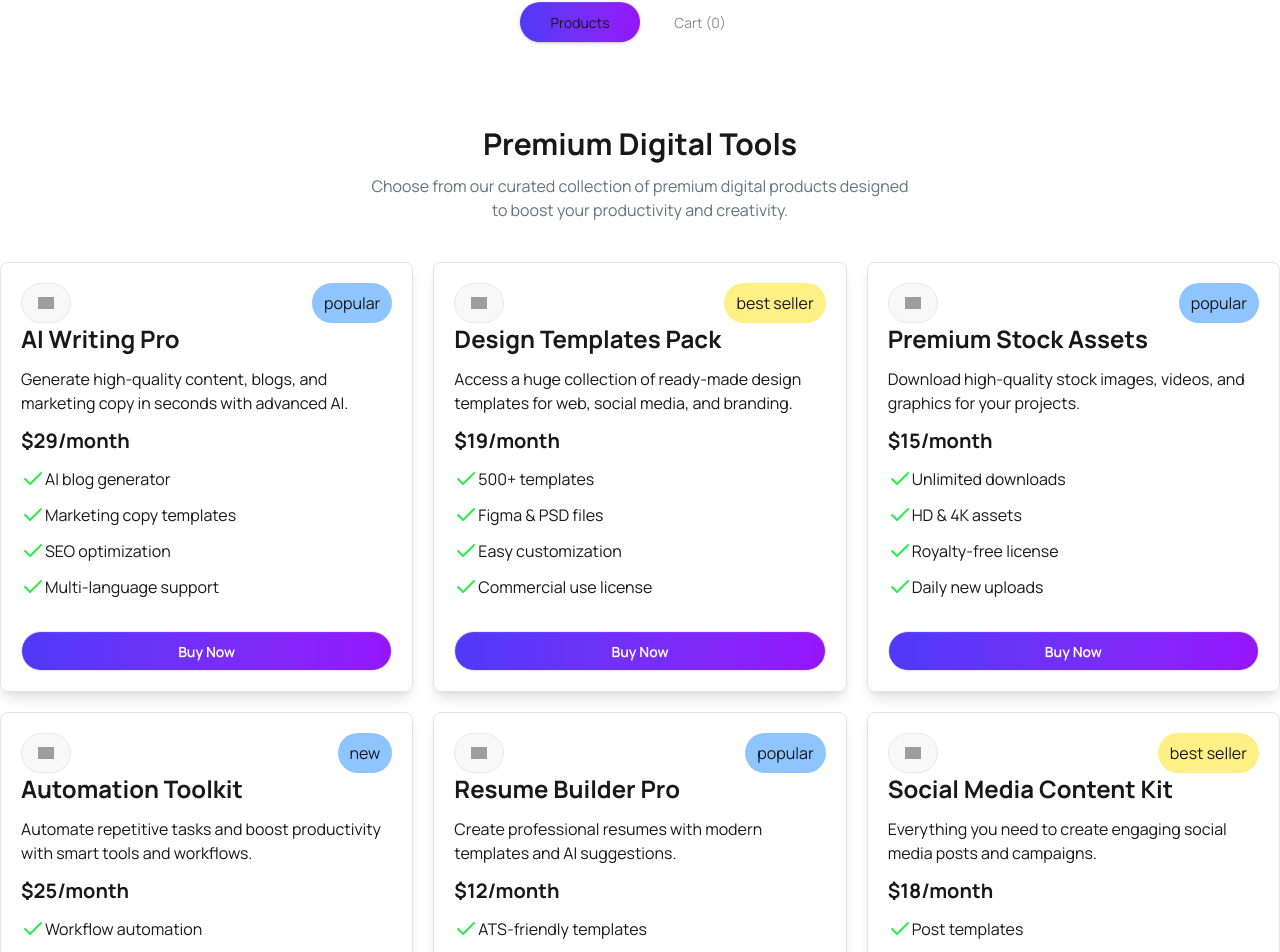
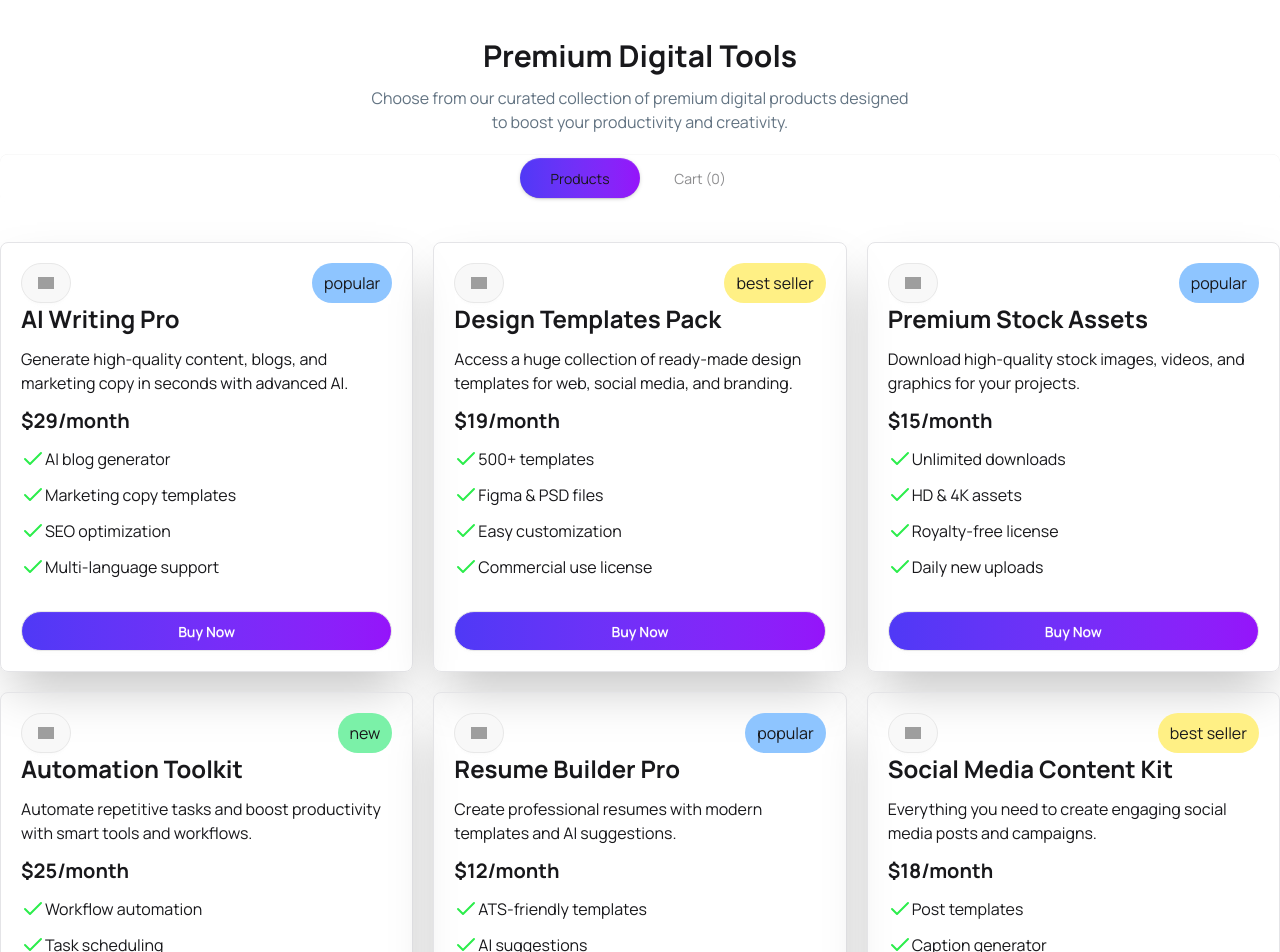
Before and after one commit to Dinislamj6/b13-A6-repo, a React (Vite) app: page / in a window 1280 px wide. Shown: the part 942-1894 px from the top of the page. Built offline with nearby package versions, Linux system fonts and the light colour scheme; grey boxes are pictures that could not be loaded.

Commit message:
added Tabs component

```diff
--- a/src/App.jsx
+++ b/src/App.jsx
@@ -19,7 +19,7 @@ function App() {
 
 const [activeTab,setActiveTab] = useState("products")
 const [carts ,setCarts] = useState([])
-console.log(carts);
+
 
   return (
     <>
@@ -27,16 +27,16 @@ console.log(carts);
       <Banner></Banner>
       <Star></Star>
 
-        <div className="tabs tabs-box justify-center bg-transparent mt-5">
+        {/* <div className="tabs tabs-box justify-center bg-transparent mt-5">
                 <input  onClick={() => setActiveTab("products")}
                  type="radio" name="my_tabs_1" className={`tab rounded-full ${activeTab === "products" ? "bg-linear-to-r from-[#4F39F6] to-[#9514FA]" : ""} w-30`} aria-label="Products" defaultChecked />
 
 
                 <input onClick={() => setActiveTab("cart")}
                  type="radio" name="my_tabs_1" className={`tab  rounded-full w-30 ${activeTab === "cart" ? "bg-linear-to-r from-[#4F39F6] to-[#9514FA]" : ""}`} aria-label={`Cart (${carts.length})`}  />
-       </div>
-     {activeTab === "products" && <DigiTools carts={carts} setCarts={setCarts} digiToolsPromise={digiToolsPromise}></DigiTools>}
-      {activeTab === "cart" && <Cart carts={carts} setCarts={setCarts}></Cart>}
+       </div> */}
+     {activeTab === "products" && <DigiTools activeTab={activeTab} setActiveTab={setActiveTab} carts={carts} setCarts={setCarts} digiToolsPromise={digiToolsPromise}></DigiTools>}
+      {activeTab === "cart" && <Cart carts={carts} setCarts={setCarts} activeTab={activeTab} setActiveTab={setActiveTab}></Cart>}
 
       <Footer></Footer>
     </>
--- a/src/Component/Cart.jsx
+++ b/src/Component/Cart.jsx
@@ -1,8 +1,9 @@
 import { ShoppingCart } from 'lucide-react';
 import React from 'react';
 import { toast } from 'react-toastify';
+import Tabs from './Tabs';
 // import cartImg from "../assets/products/shopping-cart.png"
-const Cart = ({ carts,setCarts }) => {
+const Cart = ({ carts,setCarts,activeTab,setActiveTab }) => {
     const totalPrice = carts.reduce((sum,item) => sum + item.price ,0)
 
     const handelPayment = () => {
@@ -17,8 +18,10 @@ const Cart = ({ carts,setCarts }) => {
 
     }
     return (
-        <div className=' p-10 max-w-7xl mx-auto'>
-            <h2 className='font-bold text-xl'>Your Cart</h2>
+        <div >
+            <Tabs carts={carts} setCarts={setCarts} activeTab={activeTab} setActiveTab={setActiveTab}></Tabs>
+           <div className=' p-10 mb-5 mt-5  max-w-7xl mx-auto border border-zinc-300'>
+             <h2 className='font-bold text-xl'>Your Cart</h2>
 
             {
                 carts.length === 0 ?   <div>
@@ -59,6 +62,7 @@ const Cart = ({ carts,setCarts }) => {
             </>
 
             }
+           </div>
 
 
         </div>
--- a/src/Component/DigiTools.jsx
+++ b/src/Component/DigiTools.jsx
@@ -2,14 +2,17 @@ import React, { use } from 'react';
 import DigiToolsCart from './DigiToolsCart';
 import Tabs from './Tabs';
 
-const DigiTools = ({ digiToolsPromise,carts,setCarts}) => {
+const DigiTools = ({ digiToolsPromise,carts,setCarts,activeTab,setActiveTab}) => {
     const digiTools = use(digiToolsPromise)
     return (
-        <div className='py-20'>
+        <div className='py-15'>
             <div className='text-center space-y-3'>
                 <h2 className='text-3xl font-bold'>Premium Digital Tools</h2>
                 <p className='text-[#627382]'>Choose from our curated collection of premium digital products designed  <br /> to boost your productivity and creativity.</p>
+
             </div>
+            <Tabs carts={carts} setCarts={setCarts} activeTab={activeTab} setActiveTab={setActiveTab}></Tabs>
+
 
 
             <div className='grid md:grid-cols-2  lg:grid-cols-3 max-w-7xl mx-auto gap-5 mt-10'>
--- a/src/Component/DigiToolsCart.jsx
+++ b/src/Component/DigiToolsCart.jsx
@@ -16,12 +16,12 @@ const DigiToolsCart = ({ items, carts, setCarts }) => {
     }
     return (
         <div>
-            <div className='shadow-lg rounded-lg border border-zinc-200 shadow-2xl p-5'>
+            <div className='rounded-lg border border-zinc-200 shadow-2xl p-5'>
                 <div className='flex justify-between'>
                     <button className='btn rounded-full'>
                         <img className='h-4 w-4 object-contain' src={items.image} alt="" />
                     </button>
-                    <button className={`rounded-full px-3 ${items.tag === "best seller"? "bg-yellow-200":"bg-blue-300"}`}>{items.tag}</button>
+                    <button className={`rounded-full px-3 ${items.tag === "best seller"? "bg-yellow-200":`${items.tag == "new" ? "bg-green-300":"bg-blue-300"}`}`}>{items.tag}</button>
                 </div>
 
                 <div className='space-y-3'>
--- a/src/Component/NavBar.jsx
+++ b/src/Component/NavBar.jsx
@@ -30,6 +30,8 @@ const NavBar = ({carts}) => {
                     </ul>
                 </div>
 
+
+
                 <div className="navbar-end gap-5">
                    <div>
                    {
--- a/src/Component/Tabs.jsx
+++ b/src/Component/Tabs.jsx
@@ -1,11 +1,18 @@
 
 
-const Tabs = () => {
+const Tabs = ({activeTab,setActiveTab,carts}) => {
 
 
     return (
         <div>
+             <div className="tabs tabs-box justify-center bg-transparent mt-5">
+                <input  onClick={() => setActiveTab("products")}
+                 type="radio" name="my_tabs_1" className={`tab rounded-full ${activeTab === "products" ? "bg-linear-to-r from-[#4F39F6] to-[#9514FA]" : ""} w-30`} aria-label="Products" defaultChecked />
 
+
+                <input onClick={() => setActiveTab("cart")}
+                 type="radio" name="my_tabs_1" className={`tab  rounded-full w-30 ${activeTab === "cart" ? "bg-linear-to-r from-[#4F39F6] to-[#9514FA]" : ""}`} aria-label={`Cart (${carts.length})`}  />
+       </div>
 
         </div>
     );
```
